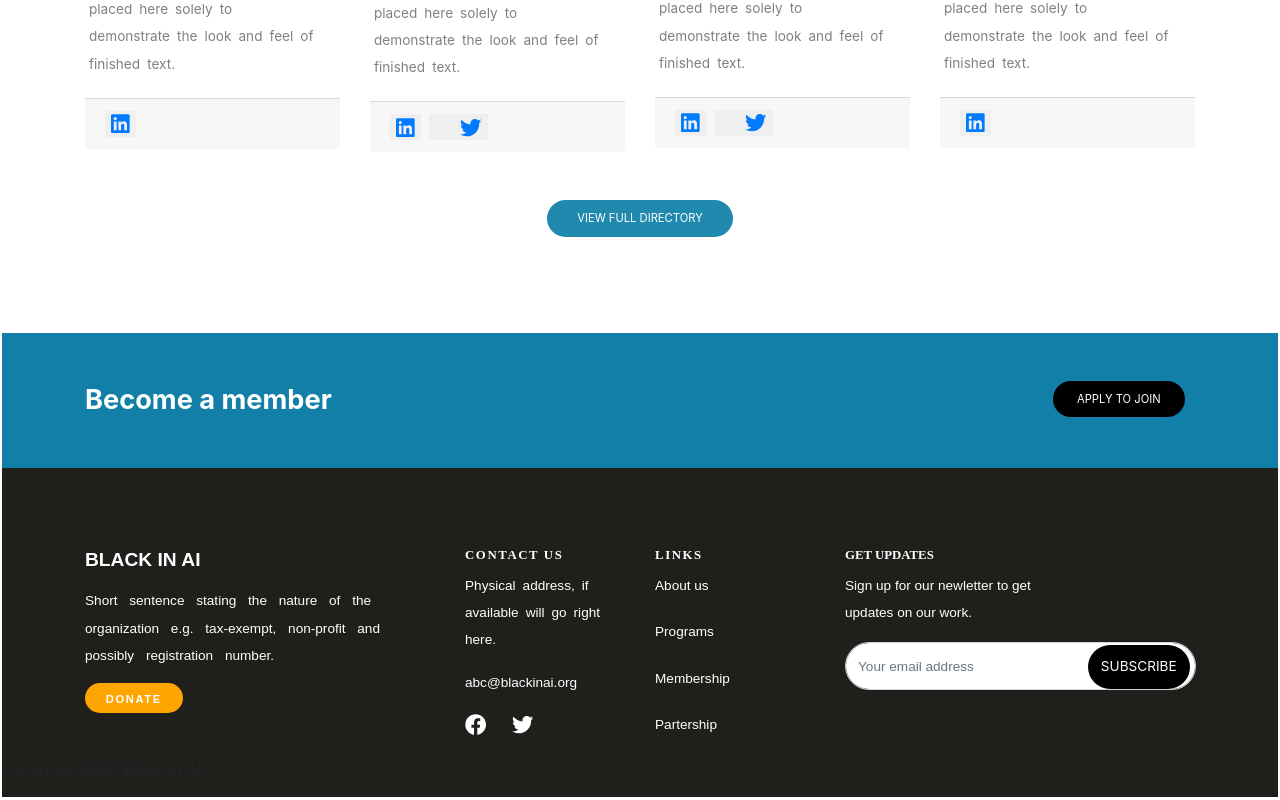
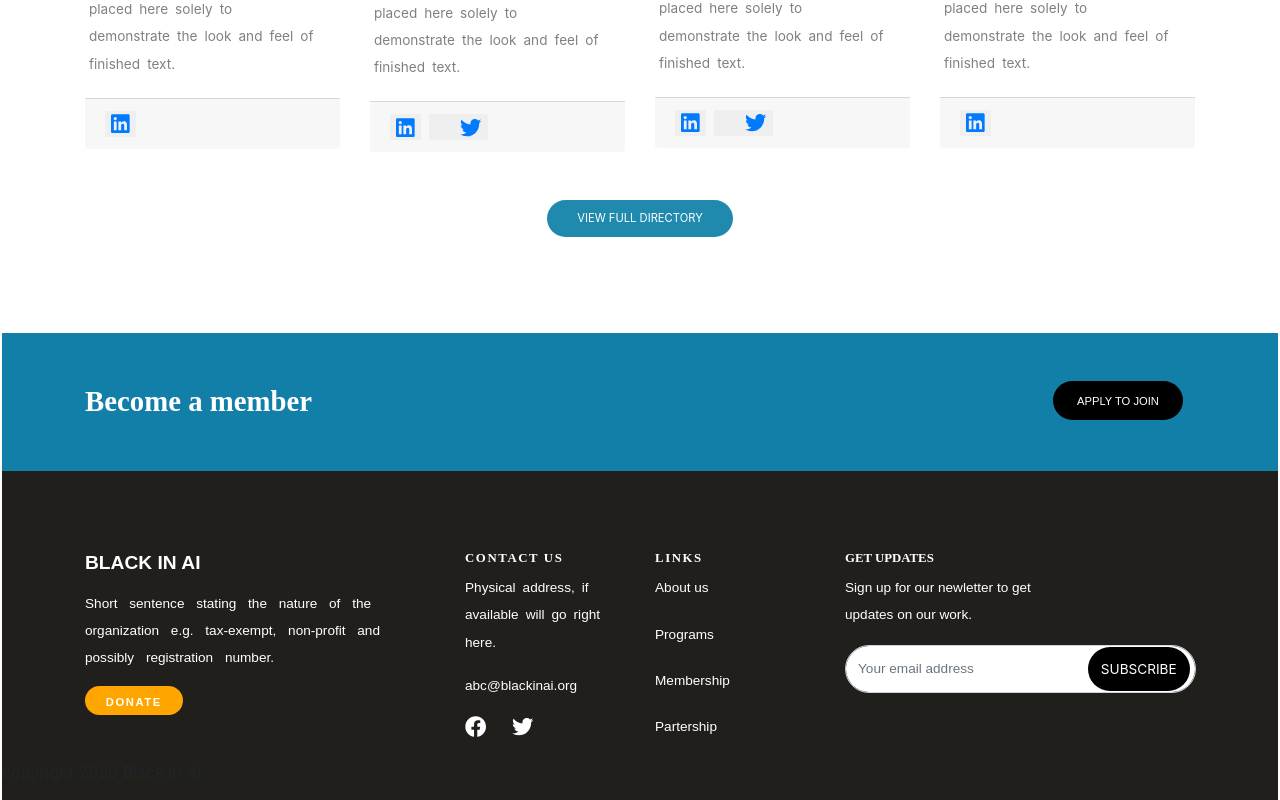
Before and after one commit to tundeiness/Blacks-In-AI, a React (Create React App) app: page / in a window 1280 px wide. Shown: the part 3084-3884 px from the top of the page. Built offline with nearby package versions, Linux system fonts and the light colour scheme.

Commit message:
edit font in call.js

```diff
--- a/src/index.css
+++ b/src/index.css
@@ -17,7 +17,10 @@
 
 /* font-family: 'PT Serif', serif; */
 
-@import url('https://fonts.googleapis.com/css2?family=Overpass:ital,wght@0,100;0,200;0,300;0,400;0,600;0,700;0,800;0,900;1,200;1,300;1,400;1,600;1,700;1,800;1,900&family=PT+Serif:wght@400;700&display=swap');
+@import url('https://fonts.googleapis.com/css2?family=Overpass:ital,wght@0,100;0,200;0,300;0,400;0,600;0,700;0,800;0,900;1,200;1,300;1,400;1,600;1,700;1,800;1,900&family=Playfair+Display:wght@400;500;600;700;800;900&family=PT+Serif:wght@400;700&display=swap');
+
+
+
 
 /* Header component */
 
@@ -300,7 +303,8 @@
   margin-top: .9rem;
   color: #ffffff;
   font-weight: bolder;
-  font-size: 1.7rem;
+  font-size: 1.8rem;
+  font-family: 'Playfair Display', serif;
 }
 
 .cta-button{
@@ -312,7 +316,7 @@
   color: white;
   padding-left: 1.5rem;
   padding-right: 1.5rem;
-  padding-top: .6rem;
+  padding-top: .75rem;
   padding-bottom: .6rem;
   text-align: center;
   text-decoration: none;
@@ -321,6 +325,8 @@
   cursor: pointer;
   text-transform: uppercase;
   margin-top: 1rem;
+  font-family: 'Overpass', sans-serif;
+
 }
 
 .cta-button:hover {
```
